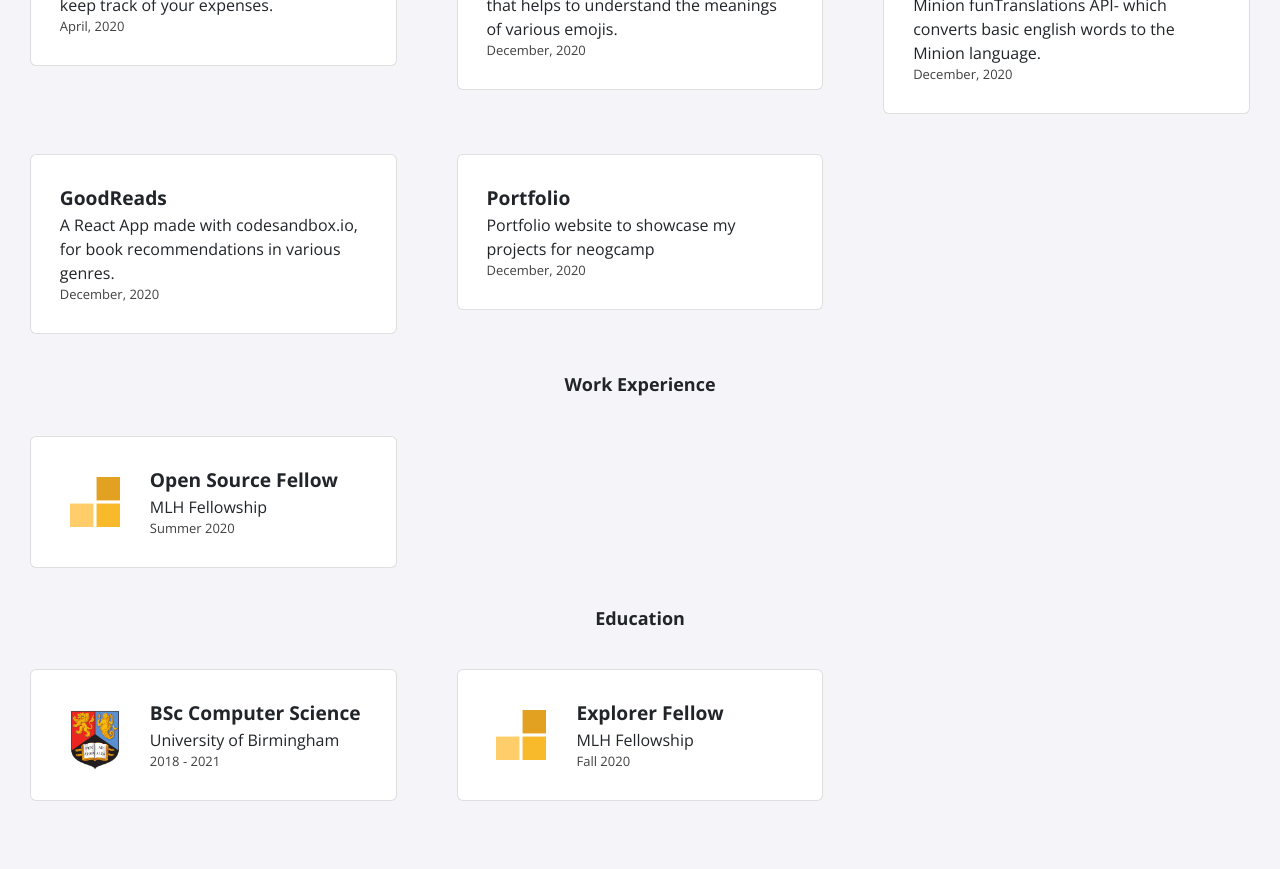
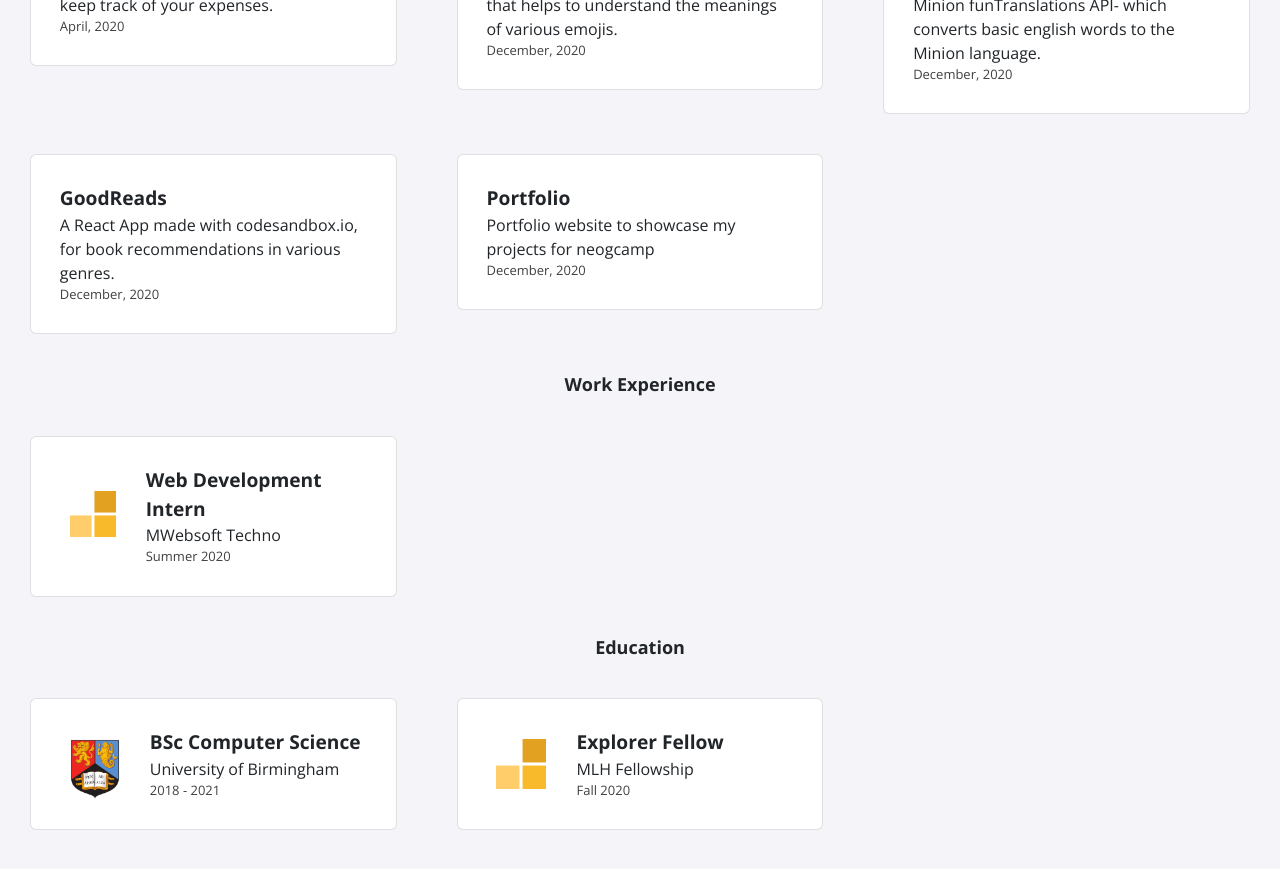
Before and after one commit to sreenidhi3/mlh-sreenidhi3.github.io, a Jekyll site: the page built from index.html, in a window 1280 px wide and 900 px high, scrolled down 591 px. Shown: the top 869 px of the window. Built offline with Jekyll 4.4.1, drawn with Linux system fonts in a browser that asks for light colours; nearby versions of some CDN libraries.

Commit message:
Update experience.yml

```diff
--- a/_data/experience.yml
+++ b/_data/experience.yml
@@ -1,4 +1,4 @@
-- role: Open Source Fellow
-  company: MLH Fellowship
+- role: Web Development Intern
+  company: MWebsoft Techno
   dates: Summer 2020
   logo: fellowship.svg
```
